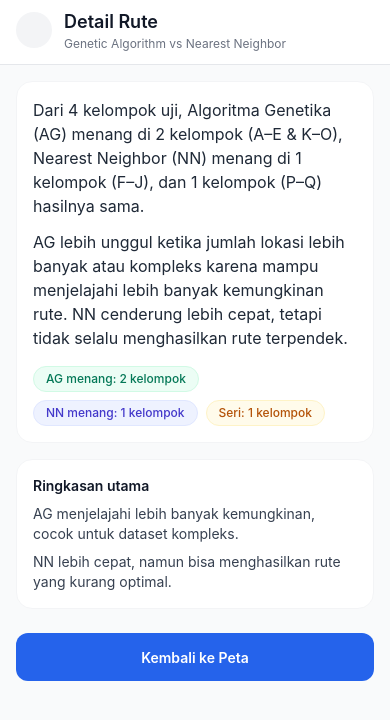
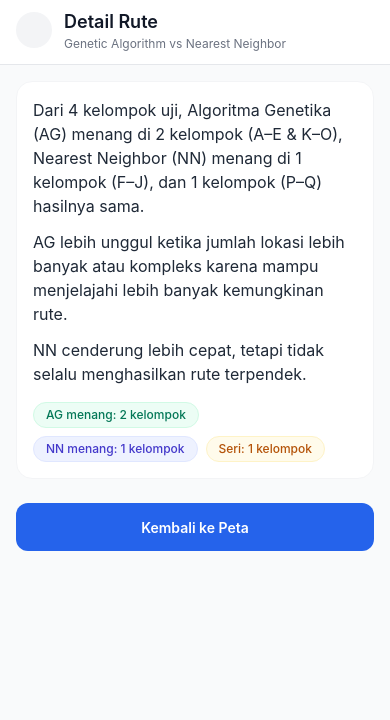
Before and after one commit to ShiroKatsuya/Short-Route, a React Native app: screen /Detail_Rute in a window 390 px wide. Shown: the top 720 px of the page. Built offline with nearby package versions, Linux system fonts and the light colour scheme.

Commit message:
major update

```diff
--- a/screens/Detail_Rute.tsx
+++ b/screens/Detail_Rute.tsx
@@ -39,7 +39,11 @@ export default function Detail_Rute() {
           </Text>
           <Text className="text-base text-gray-800 leading-6 mt-3">
             AG lebih unggul ketika jumlah lokasi lebih banyak atau kompleks karena mampu menjelajahi lebih banyak kemungkinan
-            rute. NN cenderung lebih cepat, tetapi tidak selalu menghasilkan rute terpendek.
+            rute.
+
+          </Text>
+          <Text className="text-base text-gray-800 leading-6 mt-3">
+            NN cenderung lebih cepat, tetapi tidak selalu menghasilkan rute terpendek.
           </Text>
 
           <View className="flex-row flex-wrap gap-2 mt-4">
@@ -56,13 +60,13 @@ export default function Detail_Rute() {
         </View>
 
         {/* Key takeaways */}
-        <View className="mt-4 bg-white rounded-2xl p-4 border border-gray-100">
+        {/* <View className="mt-4 bg-white rounded-2xl p-4 border border-gray-100">
           <Text className="text-sm font-semibold text-gray-900 mb-2">Ringkasan utama</Text>
           <View className="gap-2">
             <Text className="text-gray-700 text-sm">AG menjelajahi lebih banyak kemungkinan, cocok untuk dataset kompleks.</Text>
             <Text className="text-gray-700 text-sm">NN lebih cepat, namun bisa menghasilkan rute yang kurang optimal.</Text>
           </View>
-        </View>
+        </View> */}
 
         {/* Back CTA */}
         <TouchableOpacity
```
